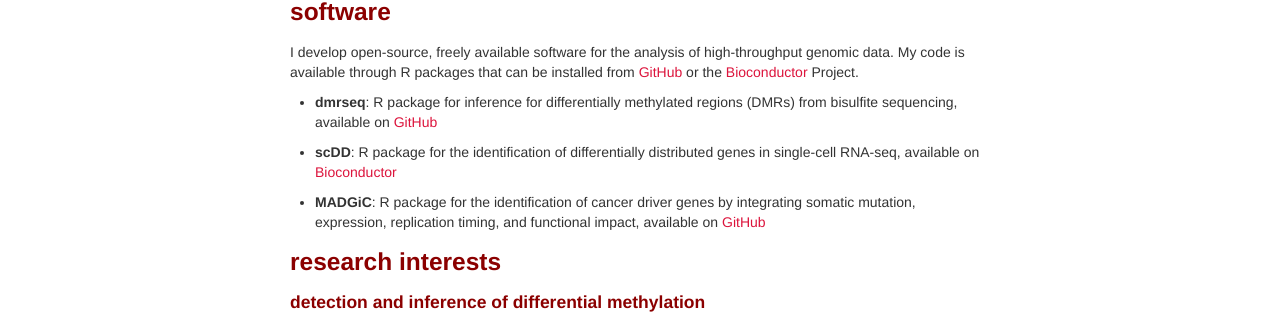
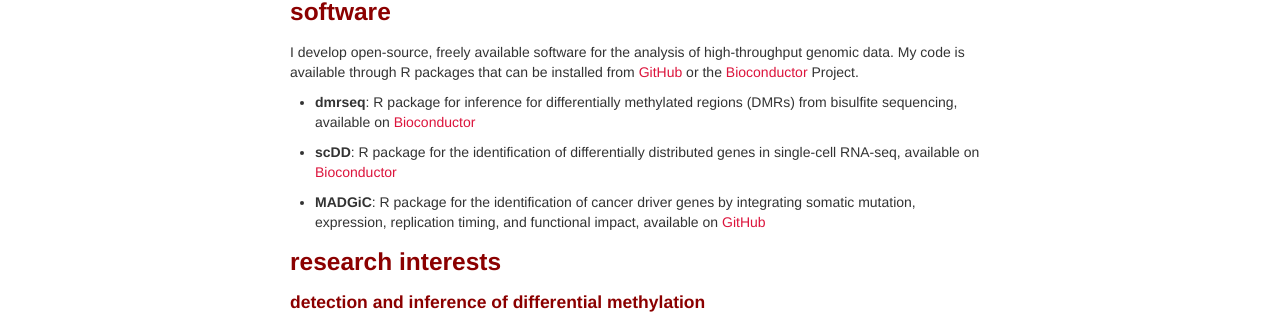
Before and after one commit to kdkorthauer/kdkorthauer.github.io, a Jekyll site: the page built from pages/research.md, in a window 1280 px wide and 900 px high. Shown: the part 270-584 px from the top of the window. Built offline with Jekyll 4.4.1, drawn with Linux system fonts in a browser that asks for light colours.

Commit message:
Add Bioc link for dmrseq

```diff
--- a/pages/research.md
+++ b/pages/research.md
@@ -26,7 +26,7 @@ high-throughput genomic data. My code is available through R packages that
 can be installed from [GitHub](https://github.com/kdkorthauer)
 or the [Bioconductor](https://bioconductor.org) Project.
 
-- **dmrseq**: R package for inference for differentially methylated regions (DMRs) from bisulfite sequencing, available on [GitHub](https://github.com/kdkorthauer/dmrseq)
+- **dmrseq**: R package for inference for differentially methylated regions (DMRs) from bisulfite sequencing, available on [Bioconductor](http://bioconductor.org/packages/dmrseq)
 
 - **scDD**: R package for the identification of differentially distributed genes in single-cell RNA-seq, available on [Bioconductor](http://bioconductor.org/packages/scDD)
 
```
